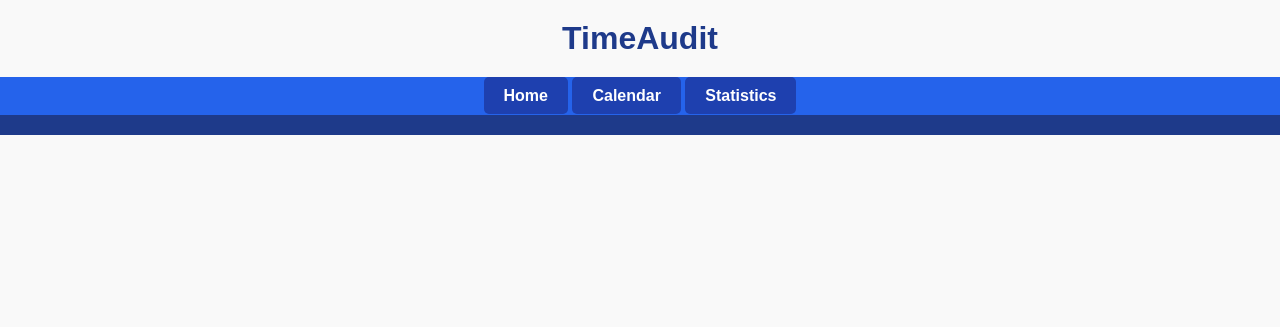
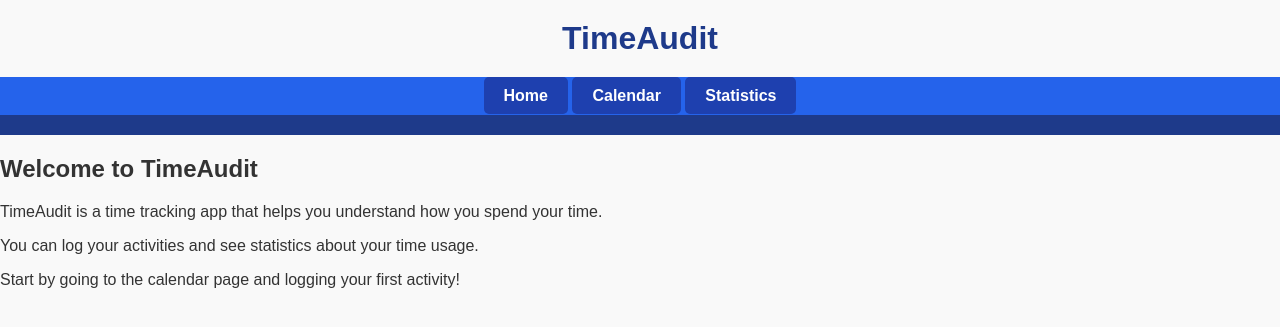
Before and after one commit to DarkEnergy34909/TimeAudit, a Flask app: page / in a window 1280 px wide. Shown: the top 327 px of the page. Run offline with Flask 3, Linux system fonts and the light colour scheme.

Commit message:
Added text to landing page

```diff
--- a/Templates/index.html
+++ b/Templates/index.html
@@ -21,5 +21,12 @@
         <div class="top-bar">
 
         </div>
+
+        <div class="home-container">
+            <h2>Welcome to TimeAudit</h2>
+            <p id="home-text">TimeAudit is a time tracking app that helps you understand how you spend your time.</p>
+            <p id="home-text">You can log your activities and see statistics about your time usage.</p>
+            <p id="home-text">Start by going to the calendar page and logging your first activity!</p>
+        </div>
     </body>
 </html>
```
